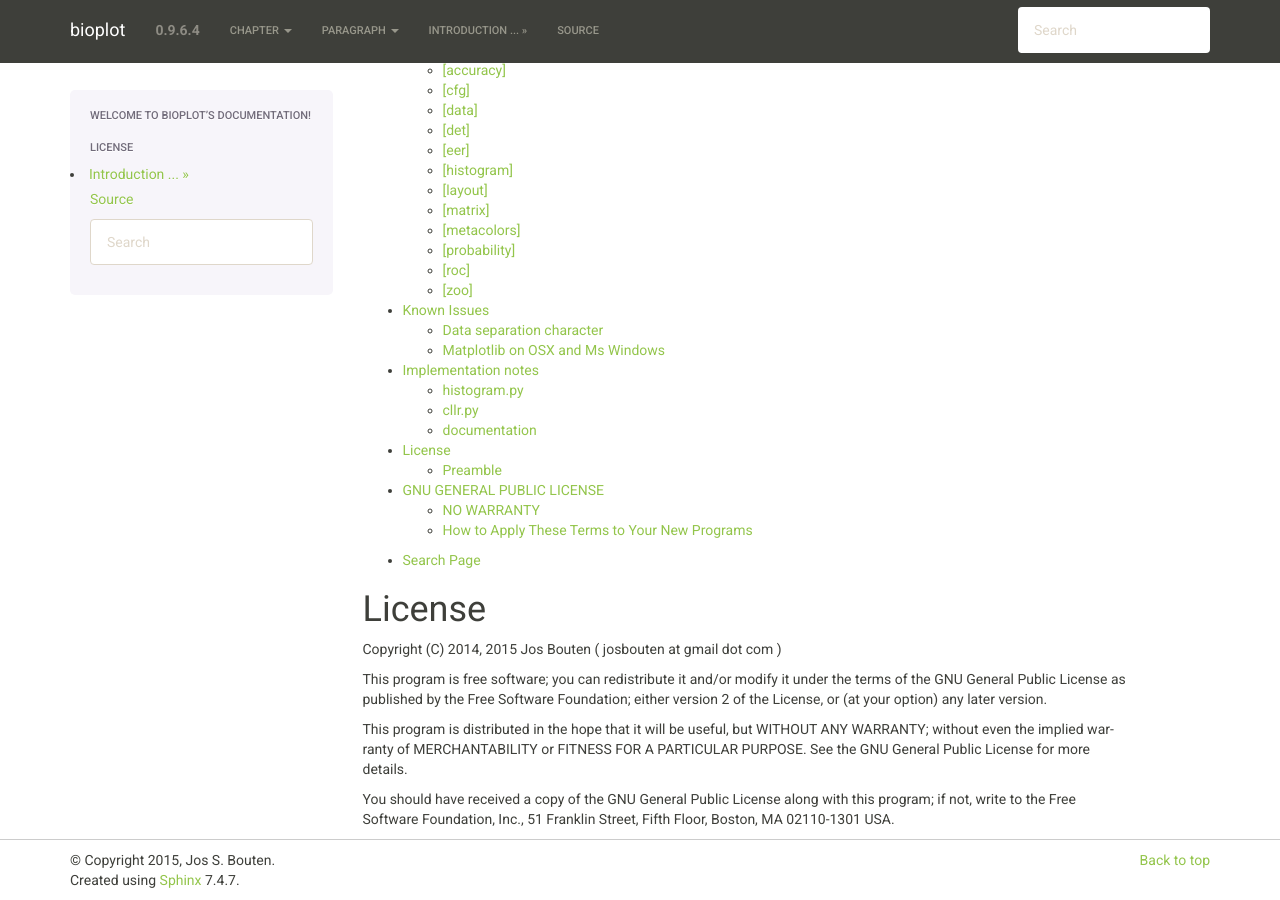
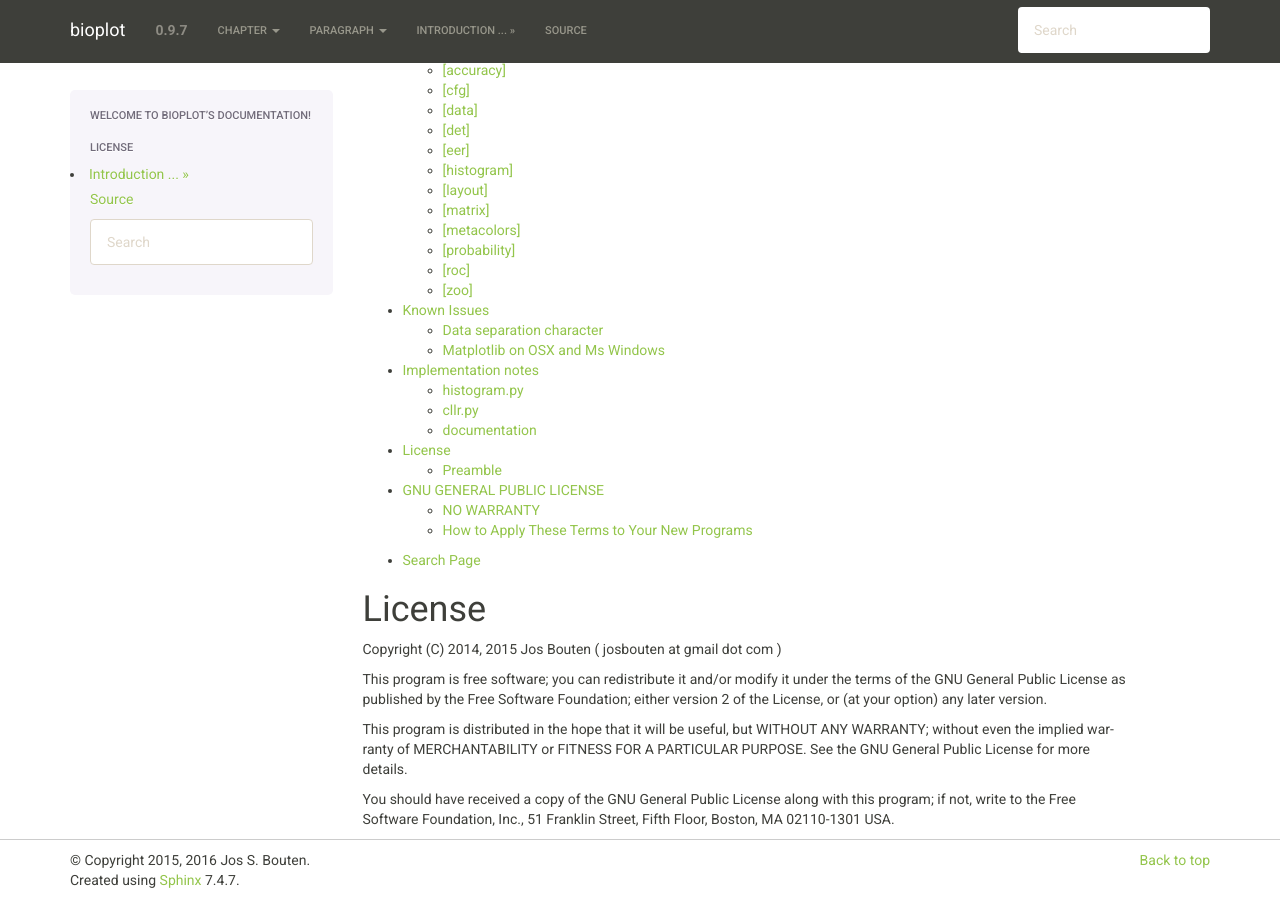
Before and after one commit to josbouten/bioplot, a Sphinx documentation site: the page built from doc/index.rst, in a window 1280 px wide and 900 px high, scrolled down 1100 px. Built offline with Sphinx 7.4.7, drawn with Linux system fonts in a browser that asks for light colours; formulas are drawn with MathJax 3.

Commit message:
version 0.9.7

```diff
--- a/doc/conf.py
+++ b/doc/conf.py
@@ -41,16 +41,16 @@ master_doc = 'index'
 
 # General information about the project.
 project = u'bioplot'
-copyright = u'2015, Jos S. Bouten'
+copyright = u'2015, 2016 Jos S. Bouten'
 
 # The version info for the project you're documenting, acts as replacement for
 # |version| and |release|, also used in various other places throughout the
 # built documents.
 #
 # The short X.Y version.
-version = '0.9.6.4'
+version = '0.9.7'
 # The full version, including alpha/beta/rc tags.
-release = '0.9.6.4'
+release = '0.9.7'
 
 # The language for content autogenerated by Sphinx. Refer to documentation
 # for a list of supported languages.
```
